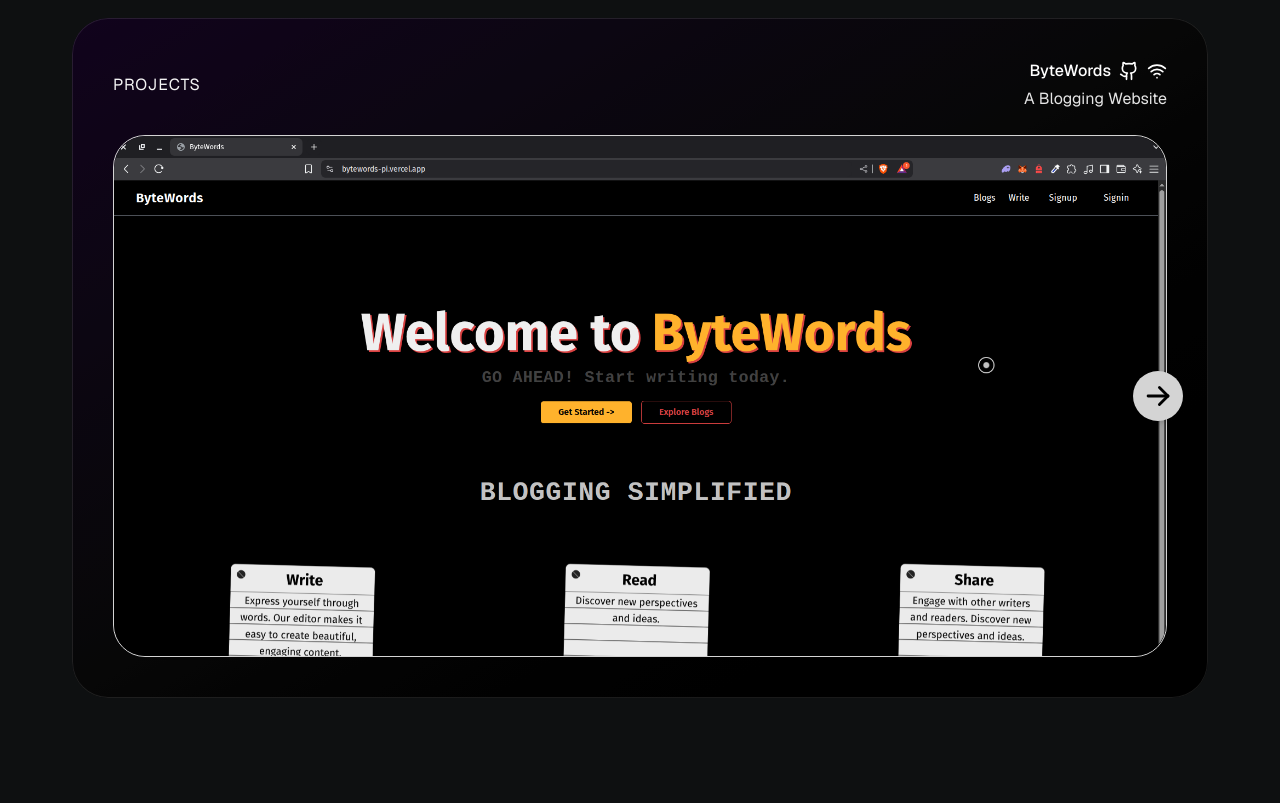
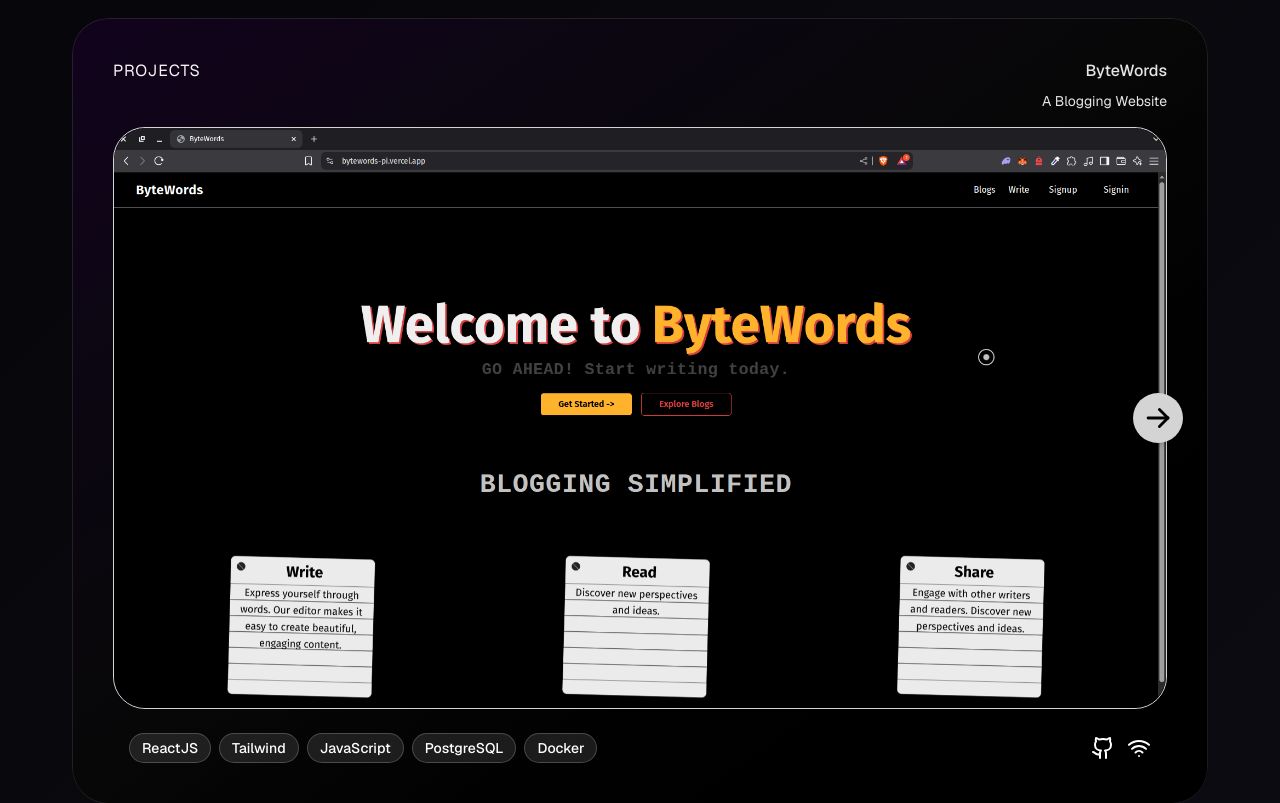
Before and after one commit to piyush-rj/portfolio_2.0, a Next.js app: page / in a window 1280 px wide. Shown: the part 640-1443 px from the top of the page. Built offline with nearby package versions, Linux system fonts and the light colour scheme.

Commit message:
image change, tech stack added, responsive

```diff
--- a/app/globals.css
+++ b/app/globals.css
@@ -84,3 +84,9 @@ body {
   background-size: 400% 400%;
   animation: gradient-move 15s ease infinite;
 }
+
+.ios-dark-bg {
+  background: linear-gradient(-45deg, #06060a, #0c0c13, #000000, #0e0505);
+  background-size: 400% 400%;
+  animation: gradient-move 15s ease infinite;
+}
--- a/app/page.tsx
+++ b/app/page.tsx
@@ -7,7 +7,7 @@ export default function Home() {
 
   return (
     <div
-      className={`min-h-screen w-full flex justify-center transition-colors duration-1000 ${theme === "dark" ? "bg-[#0E1011]" : "ios-light-bg"
+      className={`min-h-screen w-full flex justify-center transition-colors duration-1000 ${theme === "dark" ? "ios-dark-bg" : "ios-light-bg"
         }`}
     >
       <Main />
--- a/components/Projects/Projects.tsx
+++ b/components/Projects/Projects.tsx
@@ -4,7 +4,7 @@ import { useState, useRef } from "react";
 import { motion, useInView } from "framer-motion";
 import { ArrowLeft, ArrowRight } from "@/svgs/allSvg";
 import { useTheme } from "@/lib/zustand";
-import { Github, Wifi } from "lucide-react";
+import { Github, Wifi, WifiOff } from "lucide-react";
 
 const projects = [
     {
@@ -13,13 +13,15 @@ const projects = [
         image: "/images/bytewords.png",
         githubUrl: "https://github.com/piyush-rj/blog-website",
         liveUrl: "https://bytewords-pi.vercel.app",
+        techStack: ["ReactJS", "Tailwind", "JavaScript", "PostgreSQL", "Docker"],
     },
     {
         title: "Soldrop",
         description: "Solana Faucet for Devs",
-        image: "/images/soldrop.png",
+        image: "/soldrop.png",
         githubUrl: "https://github.com/piyush-rj/SolDrop",
         liveUrl: "https://soldrop-ashen.vercel.app",
+        techStack: ["Solana", "Next.js", "Tailwind", "TypeScript"],
     },
     {
         title: "NexWallet",
@@ -27,12 +29,14 @@ const projects = [
         image: "/images/nexWallet.png",
         githubUrl: "https://github.com/piyush-rj/Wallet-HD",
         liveUrl: "https://nexwallet-pink.vercel.app",
+        techStack: ["NextJS", "Solana", "TypeScript", "Tailwind"],
     },
     {
         title: "PayTM Adv",
         description: "UPI Web-App",
         image: "/images/paytm.png",
-        githubUrl: "https://github.com/piyush-rj/paytm-adv"
+        githubUrl: "https://github.com/piyush-rj/paytm-adv",
+        techStack: ["React", "Express", "PostgreSQL", "TypeScript", "UPI", "Node.js"],
     },
     {
         title: "Portfolio",
@@ -40,11 +44,13 @@ const projects = [
         image: "/portfolio.png",
         githubUrl: "https://github.com/piyush-rj/portfolio_2.0",
         liveUrl: "https://piyush-nine-zeta.com",
+        techStack: ["Next.js", "Tailwind", "GSAP", "TypeScript"],
     },
 ];
 
 export default function Projects() {
     const [currentIndex, setCurrentIndex] = useState(0);
+    const [showStack, setShowStack] = useState(false);
     const ref = useRef(null);
     const isInView = useInView(ref, { margin: "-20% 0px -20% 0px" });
     const { theme } = useTheme();
@@ -78,48 +84,33 @@ export default function Projects() {
                         : "bg-white/60 border border-black/10 text-black"
                     }`}
             >
-                <div className="flex flex-col gap-2 sm:flex-row sm:justify-between sm:items-center mb-6">
+                <div className="flex justify-between items-start mb-6">
                     <span
-                        className={`tracking-wider text-sm md:text-base ${theme === "dark" ? "text-neutral-100" : "text-black"}`}
+                        className={`tracking-wider text-sm md:text-base ${theme === "dark" ? "text-neutral-100" : "text-black"
+                            }`}
                     >
                         PROJECTS
                     </span>
 
-                    <div className="flex flex-col gap-1 sm:items-end text-sm md:text-base max-w-full sm:max-w-sm">
-                        <div className="flex items-center flex-wrap gap-2 font-medium">
-                            <span>{currentProject.title}</span>
+                    <div
+                        className={`text-sm md:text-base font-medium ${theme === "dark" ? "text-neutral-200" : "text-black"
+                            }`}
+                    >
+                        {currentProject.title}
+                    </div>
+                </div>
 
-                            {currentProject.title !== "PayTM Adv" && (
-                                <>
-                                    {currentProject.githubUrl && (
-                                        <a
-                                            href={currentProject.githubUrl}
-                                            target="_blank"
-                                            rel="noopener noreferrer"
-                                            className="hover:opacity-70 transition"
+                {/* Hide description on mobile */}
+                <div className="hidden sm:flex -mt-4 mb-4 sm:justify-end">
+                    <span
+                        className={`text-sm ${theme === "dark" ? "text-neutral-200" : "text-black"
+                            }`}
                     >
-                                            <Github className="w-4 h-4 sm:w-5 sm:h-5" />
-                                        </a>
-                                    )}
-                                    {currentProject.liveUrl && (
-                                        <a
-                                            href={currentProject.liveUrl}
-                                            target="_blank"
-                                            rel="noopener noreferrer"
-                                            className="hover:opacity-70 transition"
-                                        >
-                                            <Wifi className="w-4 h-4 sm:w-5 sm:h-5" />
-                                        </a>
-                                    )}
-                                </>
-                            )}
-                        </div>
-                        <span className={`${theme === "dark" ? "text-neutral-200" : "text-black"}`}>
                         {currentProject.description}
                     </span>
                 </div>
-                </div>
 
+                {/* Image and Navigation */}
                 <div className="relative w-full flex items-center justify-center">
                     {currentIndex > 0 && (
                         <motion.button
@@ -148,15 +139,116 @@ export default function Projects() {
                         initial={{ opacity: 0.2, scale: 0.98 }}
                         animate={{ opacity: 1, scale: 1 }}
                         transition={{ duration: 0.5 }}
-                        className="w-full overflow-hidden rounded-[32px] border border-neutral-300"
+                        className="w-full flex flex-col items-center overflow-hidden rounded-[32px] border border-neutral-300"
                     >
                         <img
                             src={currentProject.image}
                             alt={currentProject.title}
-                            className="w-full h-[280px] sm:h-[400px] md:h-[520px] object-cover object-top rounded-[32px] shadow-lg"
+                            className="w-full h-[280px] sm:h-[400px] md:h-[580px] object-cover object-top rounded-[32px] shadow-lg"
                             draggable={false}
                         />
                     </motion.div>
+                </div>
+
+                {/* GitHub, Wifi, and Show Stack button (mobile only) */}
+                <div className="sm:hidden flex items-center justify-between px-4 mt-3">
+                    <button
+                        onClick={() => setShowStack((prev) => !prev)}
+                        className={`text-sm px-3 py-1 rounded-full border font-medium ${theme === "dark"
+                                ? "bg-white/10 text-white border-white/20"
+                                : "bg-black/10 text-black border-black/20"
+                            }`}
+                    >
+                        {showStack ? "Hide Stack" : "Show Stack"}
+                    </button>
+
+                    <div className="flex gap-3">
+                        {currentProject.githubUrl && (
+                            <a
+                                href={currentProject.githubUrl}
+                                target="_blank"
+                                rel="noopener noreferrer"
+                                className="hover:opacity-70 transition"
+                            >
+                                <Github className="w-5 h-5" />
+                            </a>
+                        )}
+                        {currentProject.title === "PayTM Adv" ? (
+                            <WifiOff className="w-5 h-5 opacity-60" />
+                        ) : (
+                            currentProject.liveUrl && (
+                                <a
+                                    href={currentProject.liveUrl}
+                                    target="_blank"
+                                    rel="noopener noreferrer"
+                                    className="hover:opacity-70 transition"
+                                >
+                                    <Wifi className="w-5 h-5" />
+                                </a>
+                            )
+                        )}
+                    </div>
+                </div>
+
+                {/* Tech Stack (mobile toggle) */}
+                {showStack && (
+                    <div className="sm:hidden mt-3 px-4 flex flex-wrap gap-2">
+                        {currentProject.techStack?.map((tech) => (
+                            <span
+                                key={tech}
+                                className={`px-3 py-1 text-sm rounded-full font-medium ${theme === "dark"
+                                        ? "bg-white/10 text-white border border-white/20"
+                                        : "bg-black/10 text-black border border-black/20"
+                                    }`}
+                            >
+                                {tech}
+                            </span>
+                        ))}
+                    </div>
+                )}
+
+                {/* Tech stack + icons (desktop only) */}
+                <div className="hidden sm:flex mt-6 items-center justify-between gap-4 px-4">
+                    <div className="flex flex-wrap gap-2">
+                        {currentProject.techStack?.map((tech) => (
+                            <span
+                                key={tech}
+                                className={`px-3 py-1 text-sm rounded-full font-medium ${theme === "dark"
+                                        ? "bg-white/10 text-white border border-white/20"
+                                        : "bg-black/10 text-black border border-black/20"
+                                    }`}
+                            >
+                                {tech}
+                            </span>
+                        ))}
+                    </div>
+
+                    <div className="flex gap-3">
+                        {currentProject.githubUrl && (
+                            <a
+                                href={currentProject.githubUrl}
+                                target="_blank"
+                                rel="noopener noreferrer"
+                                className="hover:opacity-70 transition"
+                            >
+                                <Github className="w-5 h-5 sm:w-6 sm:h-6" />
+                            </a>
+                        )}
+                        {currentProject.title === "PayTM Adv" ? (
+                            <WifiOff className="w-5 h-5 sm:w-6 sm:h-6 opacity-60" />
+                        ) : (
+                            currentProject.liveUrl && (
+                                <a
+                                    href={currentProject.liveUrl}
+                                    target="_blank"
+                                    rel="noopener noreferrer"
+                                    className="hover:opacity-70 transition"
+                                >
+                                    <Wifi className="w-5 h-5 sm:w-6 sm:h-6" />
+                                </a>
+                            )
+                        )}
+                    </div>
                 </div>
             </div>
         </motion.div>
--- a/components/TStack/TStack.tsx
+++ b/components/TStack/TStack.tsx
@@ -88,7 +88,8 @@ export default function TStack() {
                         <div className="flip-inner w-full h-full rounded-full">
                             {/* Front */}
                             <div
-                                className={`flip-front flex items-center justify-center w-full h-full rounded-full p-4 ${theme === "dark" ? "bg-[#0a0a0a]" : "bg-neutral-300/90"
+                                className={`flip-front flex items-center justify-center w-full h-full rounded-full p-4
+                                    ${theme === "dark" ? "bg-[#0a0a0a]" : "bg-gray-400"
                                     }`}
                             >
                                 {typeof tech.url === "string" ? (
```
Also changed, not shown: public/soldrop.png (added). Lines whose indentation alone changed are shown as unchanged.
